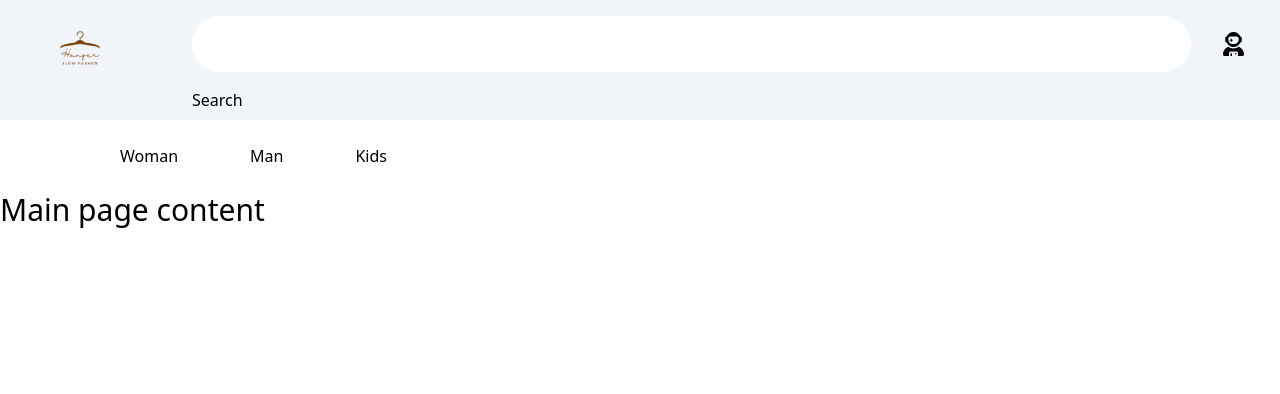
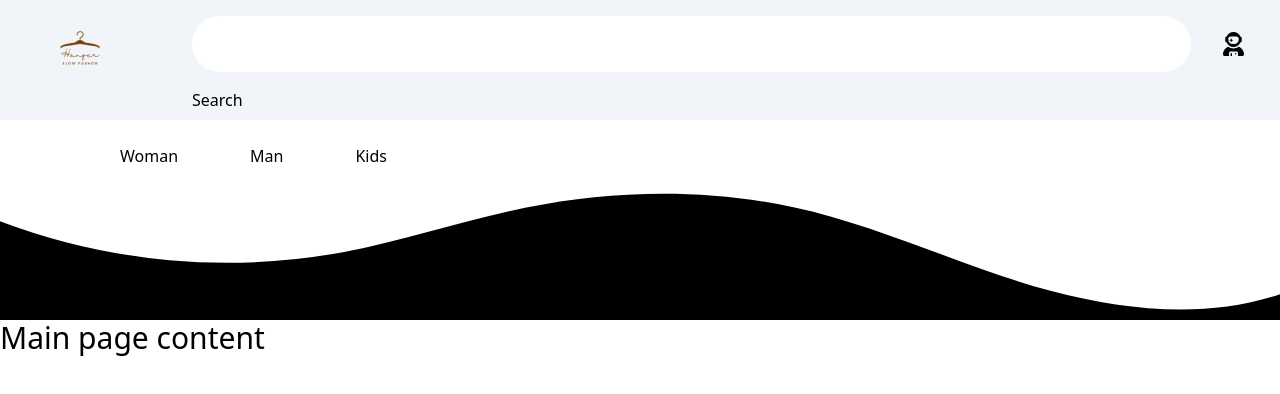
Before and after one commit to Majee-DOS/hanger-project, a React (Create React App) app in the folder client/: page / in a window 1280 px wide. Shown: the top 394 px of the page. Built offline with nearby package versions, Linux system fonts and the light colour scheme.

Commit message:
delete subrepo

```diff
--- /dev/null
+++ b/client/src/components/MainPage.css
@@ -0,0 +1,19 @@
+.custom-shape-divider-bottom-1681978299 {
+    position: absolute;
+    bottom: 0;
+    left: 0;
+    width: 100%;
+    overflow: hidden;
+    line-height: 0;
+}
+
+.custom-shape-divider-bottom-1681978299 svg {
+    position: relative;
+    display: block;
+    width: calc(188% + 1.3px);
+    height: 287px;
+}
+
+.custom-shape-divider-bottom-1681978299 .shape-fill {
+    fill: #FFFFFF;
+}
--- a/client/src/components/MainPage.tsx
+++ b/client/src/components/MainPage.tsx
@@ -6,10 +6,23 @@
     <>
       <NavBar />
       <FilterBar />
-      <div className='Hero'>
-        <div className='InnerHeroDiv'></div>
+      <div className="custom-shape-divider-bottom-1681978299">
+        <svg
+          data-name="Layer 1"
+          xmlns="http://www.w3.org/2000/svg"
+          viewBox="0 0 1200 120"
+          preserveAspectRatio="none"
+        >
+          <path
+            d="M985.66,92.83C906.67,72,823.78,31,743.84,14.19c-82.26-17.34-168.06-16.33-250.45.39-57.84,11.73-114,31.07-172,41.86A600.21,600.21,0,0,1,0,27.35V120H1200V95.8C1132.19,118.92,1055.71,111.31,985.66,92.83Z"
+            className="shape-fill"
+          ></path>
+        </svg>
       </div>
-      <h2 className='text-3xl '>Main page content</h2>
+      <div className="Hero">
+        <div className="InnerHeroDiv"></div>
+      </div>
+      <h2 className="text-3xl ">Main page content</h2>
     </>
   );
 };
```
